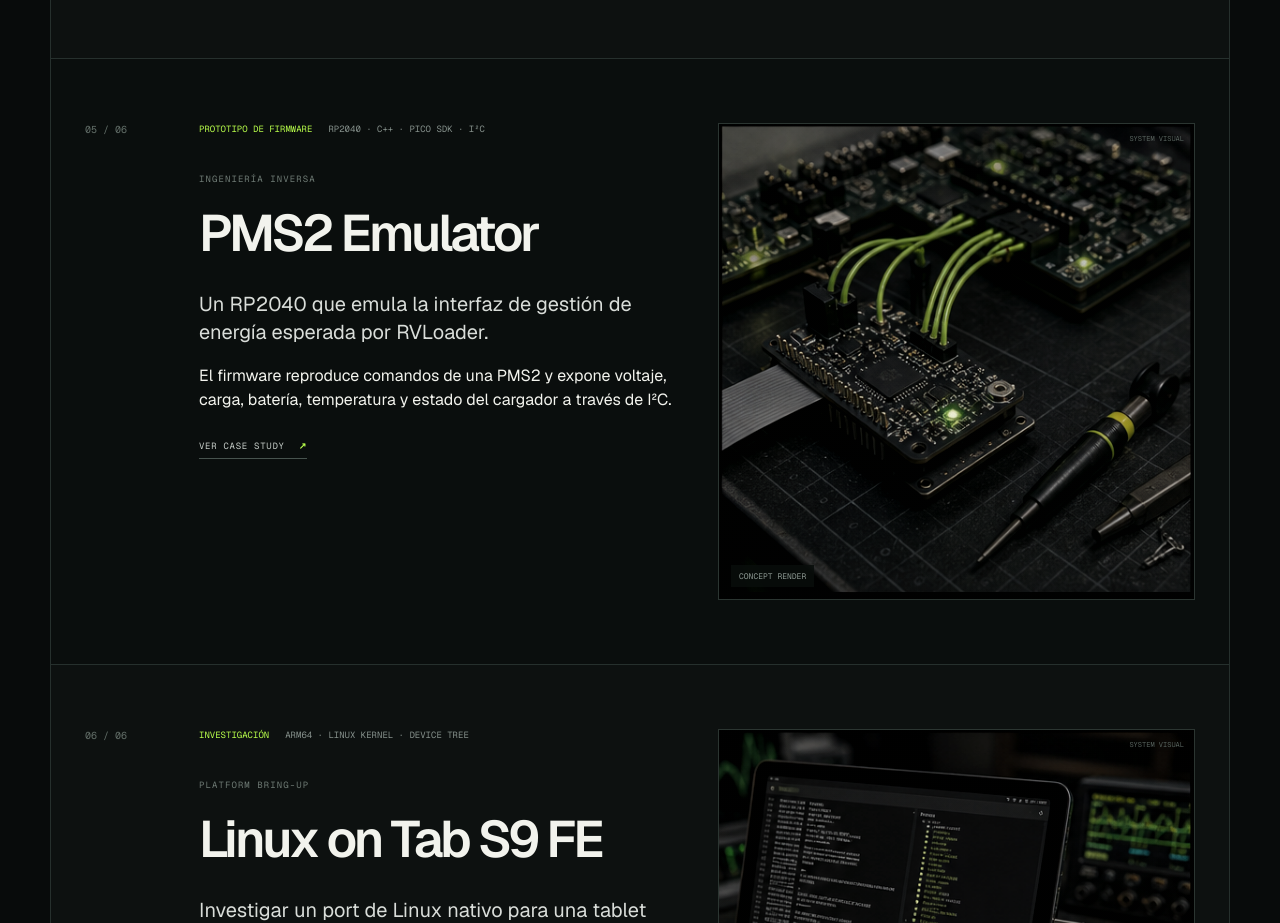
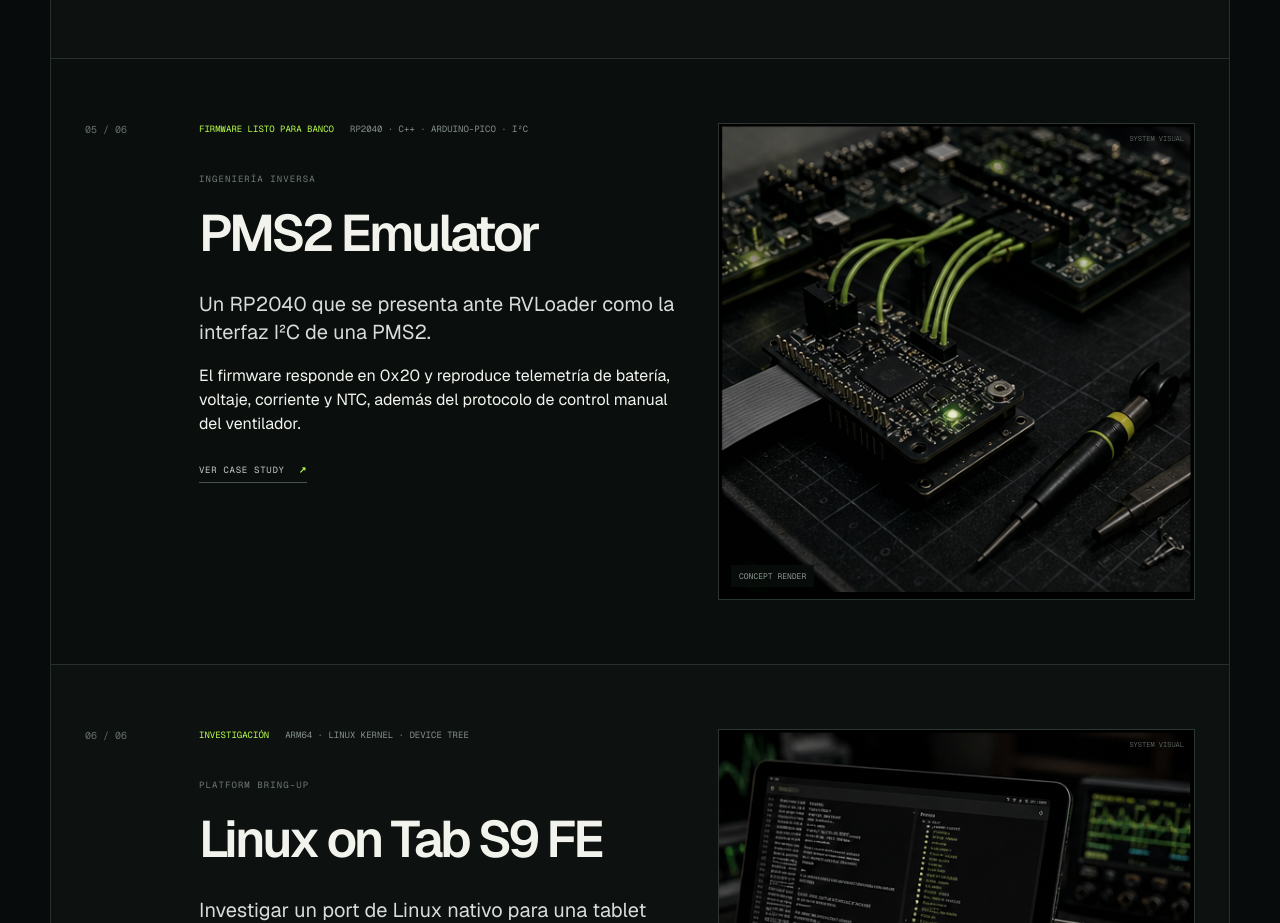
Before and after one commit to Mark19000/Mark19000.github.io, a Next.js app: page / in a window 1280 px wide. Shown: the part 3460-4383 px from the top of the page. Built offline with nearby package versions, Linux system fonts and the light colour scheme.

Commit message:
Document PMS2 emulator firmware accurately

```diff
--- a/content/projects.ts
+++ b/content/projects.ts
@@ -148,28 +148,28 @@ export const projectContent: ProjectContent[] = [
   },
   {
     slug: 'pms2-emulator',
-    stack: 'RP2040 · C++ · Pico SDK · I²C',
+    stack: 'RP2040 · C++ · Arduino-Pico · I²C',
     visual: 'pms',
     image: '/projects/pms2-emulator.png',
-    hardware: ['RP2040 / Pico', 'I²C bus', 'Power sensors'],
-    software: ['C++', 'Pico SDK', 'CMake', 'OpenOCD'],
+    hardware: ['RP2040 / Pico', '3.3 V I²C', 'External pull-ups', 'Logic analyser'],
+    software: ['C++17', 'Arduino-Pico', 'PlatformIO', 'Host protocol tests'],
     es: {
-      name: 'PMS2 Emulator', status: 'Prototipo de firmware', label: 'Ingeniería inversa',
-      intro: 'Un RP2040 que emula la interfaz de gestión de energía esperada por RVLoader.',
-      body: 'El firmware reproduce comandos de una PMS2 y expone voltaje, carga, batería, temperatura y estado del cargador a través de I²C.',
-      challenge: 'Reconstruir el comportamiento de un protocolo hardware existente y hacerlo fiable dentro de un proyecto C++ depurable.',
-      built: 'Un proyecto estructurado con Pico SDK y CMake donde el RP2040 responde como dispositivo I²C y reproduce los registros que consulta el software de la Wii.',
-      why: 'Emular la placa permite comprender el contrato real entre RVLoader y el sistema de alimentación, además de abrir la puerta a hardware propio.',
-      learned: 'La compatibilidad depende de replicar tiempos, estados y casos límite, no solo de devolver el valor correcto para cada comando.',
+      name: 'PMS2 Emulator', status: 'Firmware listo para banco', label: 'Ingeniería inversa',
+      intro: 'Un RP2040 que se presenta ante RVLoader como la interfaz I²C de una PMS2.',
+      body: 'El firmware responde en 0x20 y reproduce telemetría de batería, voltaje, corriente y NTC, además del protocolo de control manual del ventilador.',
+      challenge: 'Reconstruir repeated-start, endianness, ACK/NACK y timing a partir del código de RVLoader, manteniendo los callbacks de interrupción rápidos y observables.',
+      built: 'Un firmware PlatformIO por capas: transporte I²C slave, dispatcher de comandos, estado simulado, conversiones PMS2 y logging USB diferido. Incluye pruebas host con mocks y un UF2 reproducible.',
+      why: 'Emular el contrato permite estudiar la integración entre RVLoader y el sistema de alimentación y abre una ruta hacia telemetría propia sin modificar el software de la Wii.',
+      learned: 'En interoperabilidad, la secuencia eléctrica, el orden de bytes y el contexto de ejecución forman parte del protocolo tanto como los comandos.',
     },
     en: {
-      name: 'PMS2 Emulator', status: 'Firmware prototype', label: 'Reverse engineering',
-      intro: 'An RP2040 that emulates the power-management interface expected by RVLoader.',
-      body: 'The firmware reproduces PMS2 commands and exposes battery voltage, charge, percentage, temperature and charger status over I²C.',
-      challenge: 'Reconstructing the behavior of an existing hardware protocol and making it reliable inside a debuggable C++ project.',
-      built: 'A structured Pico SDK and CMake project where the RP2040 responds as an I²C device and reproduces the registers queried by the Wii software.',
-      why: 'Emulating the board reveals the real contract between RVLoader and the power system while opening a path toward custom hardware.',
-      learned: 'Compatibility depends on reproducing timing, states and edge cases—not merely returning the right value for each command.',
+      name: 'PMS2 Emulator', status: 'Bench-ready firmware', label: 'Reverse engineering',
+      intro: 'An RP2040 that presents itself to RVLoader as a PMS2-compatible I²C interface.',
+      body: 'The firmware responds at 0x20 with battery, voltage, signed-current and NTC telemetry, while accepting the PMS2 manual fan-control sequence.',
+      challenge: 'Reconstructing repeated starts, byte order, ACK/NACK behavior and timing from RVLoader while keeping interrupt callbacks fast and observable.',
+      built: 'A layered PlatformIO firmware with an I²C slave transport, command dispatcher, simulated state, PMS2 conversions and deferred USB logging. Native host mocks verify the protocol.',
+      why: 'Emulating the contract reveals how RVLoader integrates with the power system and creates a path toward custom telemetry without changing the Wii software.',
+      learned: 'For interoperability, electrical sequencing, byte order and execution context are as much a part of the protocol as its visible commands.',
     },
   },
   {
```
